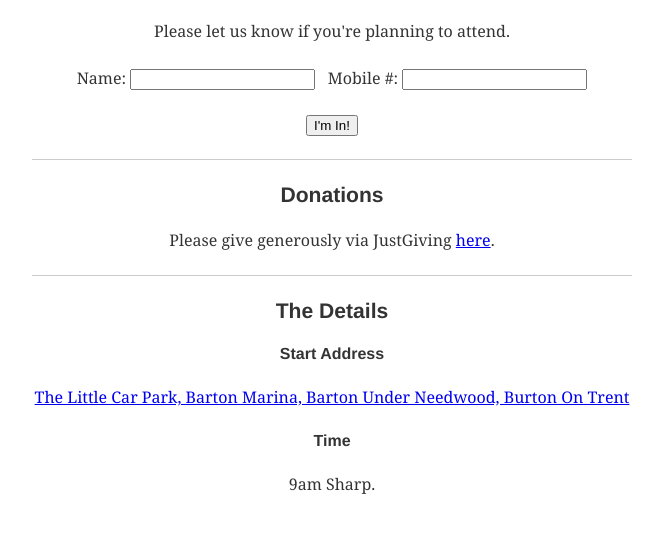
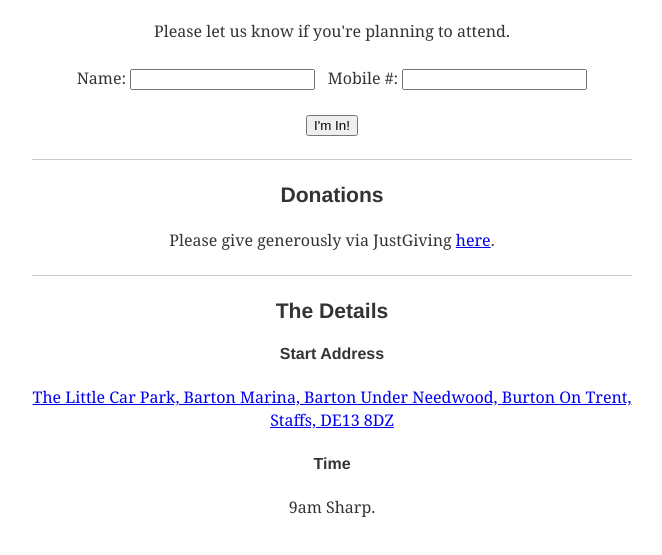
Before and after one commit to bwghughes/sophiesride, a Gatsby site: page / in a window 1280 px wide. Shown: the part 491-1046 px from the top of the page, without its empty margins (308-970 px from the left). Built offline with nearby package versions, Linux system fonts and the light colour scheme; Gatsby itself is replaced by a stand-in of ours.

Commit message:
Added post code to address

```diff
--- a/src/pages/index.js
+++ b/src/pages/index.js
@@ -32,7 +32,7 @@ export default () =>
     <h3>The Details</h3>
     <p>
       <h4>Start Address</h4>
-      <p><a href="https://goo.gl/maps/BVchVV3bCygJ8xb9A">The Little Car Park, Barton Marina, Barton Under Needwood, Burton On Trent</a></p>
+      <p><a href="https://goo.gl/maps/BVchVV3bCygJ8xb9A">The Little Car Park, Barton Marina, Barton Under Needwood, Burton On Trent, Staffs, DE13 8DZ</a></p>
       <h4>Time</h4>
       <p>9am Sharp.</p>
 
```
